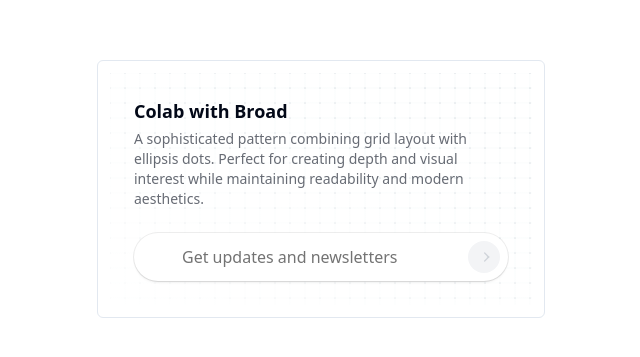
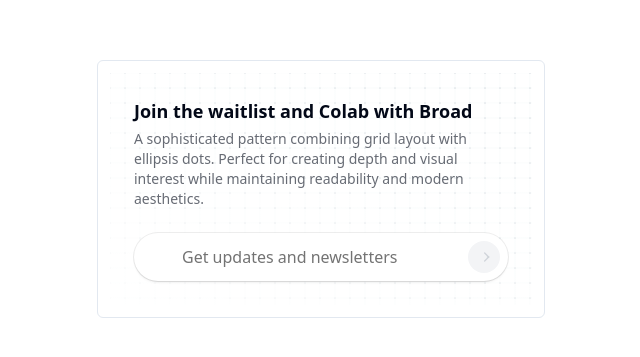
Before and after one commit to Dinzeyi2/dot-grid-depth, a React (Vite) app: page / in a window 1280 px wide. Shown: the part 211-568 px from the top of the page, without its empty margins (319-959 px from the left). Built offline with nearby package versions, Linux system fonts and the light colour scheme.

Commit message:
Update title text
Change the title text to "Join the waitlist and Colab with Broad".

```diff
--- a/src/pages/Index.tsx
+++ b/src/pages/Index.tsx
@@ -28,7 +28,7 @@ export function GridPatternCardDemo() {
     <GridPatternCard>
       <GridPatternCardBody>
         <h3 className="text-lg font-bold mb-1 text-foreground">
-          Colab with Broad
+          Join the waitlist and Colab with Broad
         </h3>
         <p className="text-wrap text-sm text-foreground/60">
           A sophisticated pattern combining grid layout with ellipsis dots.
```
